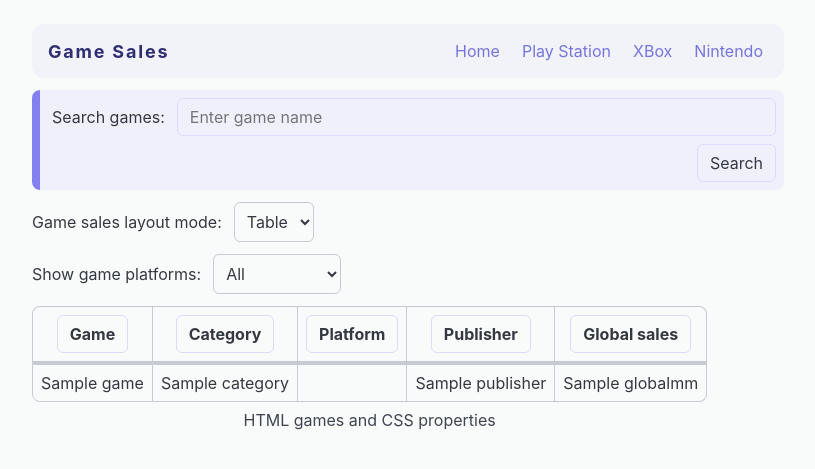
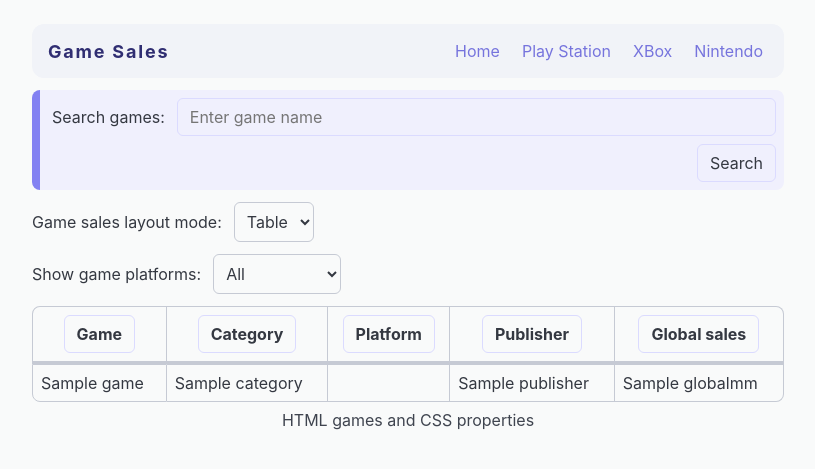
Before and after one commit to zadeviggers/12dts, a Flask app: template databases/games-data-website/templates/game-sales.jinja in a window 1280 px wide. Shown: the top 469 px of the page, without its empty margins (232-1047 px from the left). Run offline with Flask 2, Linux system fonts and the light colour scheme; the template is opened without the code that fills it: most values are stand-ins (such as "Sample title", 1, 10 or a date in 2020).

Commit message:
full width tables
Signed-off-by: Zade Viggers <zade.viggers@gmail.com>

```diff
--- a/databases/games-data-website/static/cool-styles.css
+++ b/databases/games-data-website/static/cool-styles.css
@@ -418,7 +418,7 @@ button:active {
 table {
 	border-collapse: separate;
 	border-spacing: 0;
-	/* width: 100%; */
+	width: 100%;
 	overflow-x: auto;
 	border-radius: var(--rounded-3xl);
 	--table-border: 1px solid var(--neuteral-300);
```
